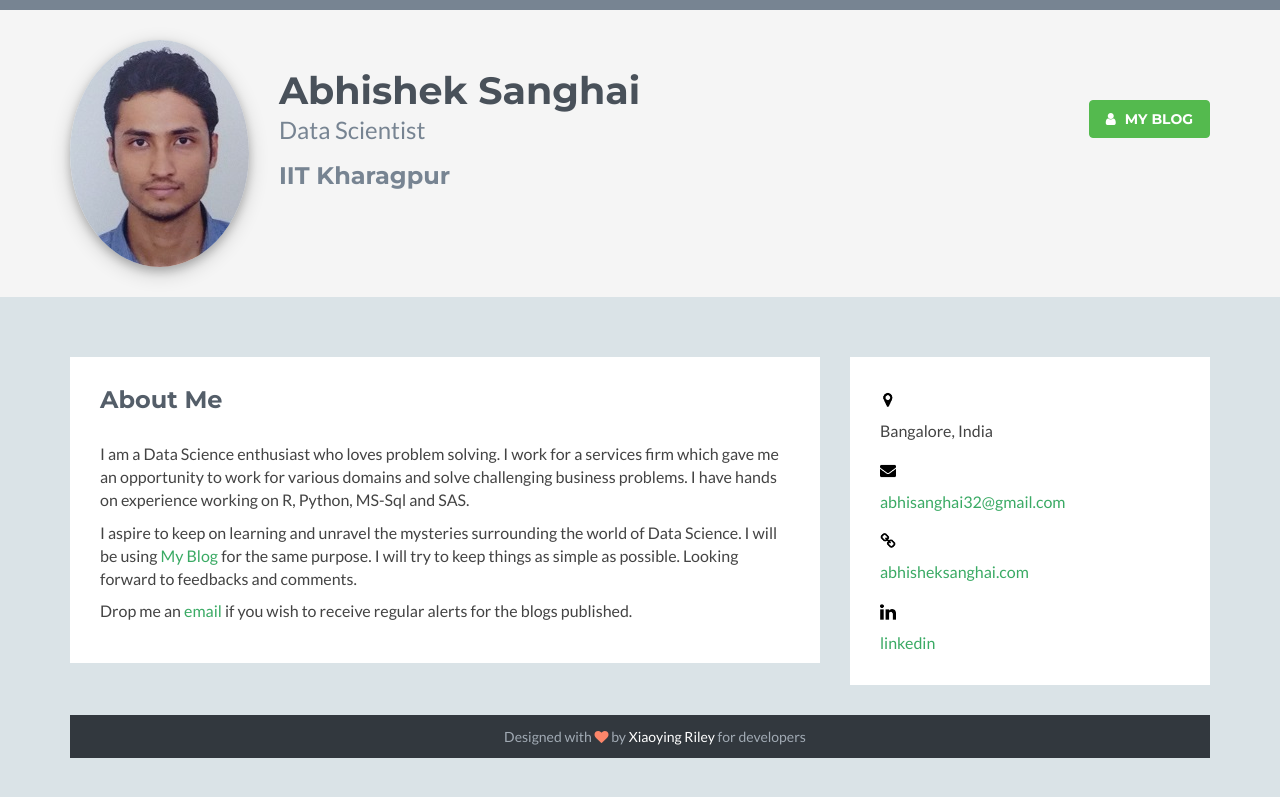
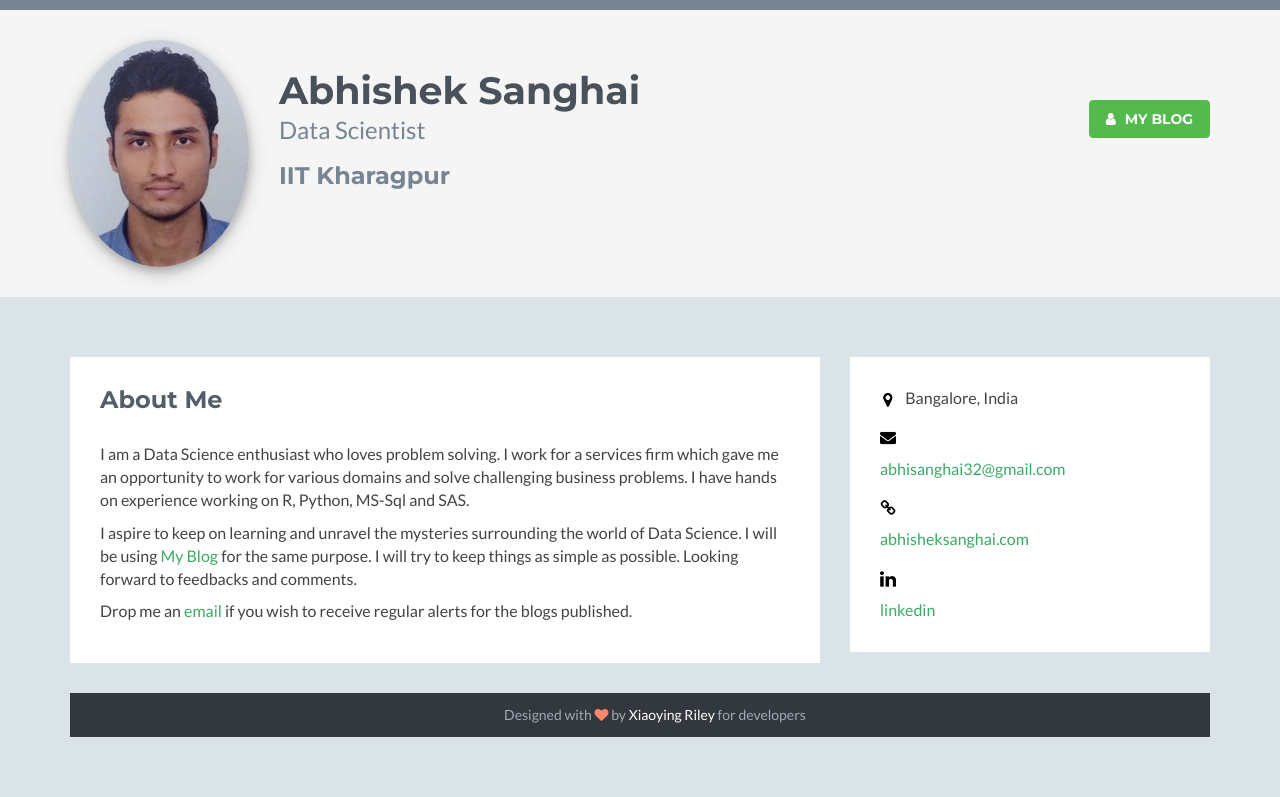
Before and after one commit to abhisheksanghai/abhisheksanghai.github.io, a Jekyll site: the page built from index.html, in a window 1280 px wide. Shown: the top 797 px of the page. Built offline with Jekyll 4.4.1, drawn with Linux system fonts in a browser that asks for light colours; nearby versions of some CDN libraries; library files that are not in the unit come from our copies.

Commit message:
Update index.html
trying extra space instead of para

```diff
--- a/index.html
+++ b/index.html
@@ -43,7 +43,7 @@ title: Abhishek Sanghai | Blog
                         <h2 class="heading sr-only">Basic Information</h2>
                         <div class="content">
                             <ul class="list-unstyled">
-                                <li> <img src="/images/Icons/map_marker.png" width="16" height="16"><p>   </p><span class="sr-only">Location:</span>Bangalore, India</li>
+                                <li> <img src="/images/Icons/map_marker.png" width="16" height="16">&nbsp;&nbsp;&nbsp;<span class="sr-only">Location:</span>Bangalore, India</li>
                                 <li> <img src="/images/Icons/envelope.png" width="16" height="16"><p>   </p><span class="sr-only">Email:</span><a href="mailto:abhisanghai32@gmail.com">abhisanghai32@gmail.com</a></li>
                                 <li> <img src="/images/Icons/link.png" width="16" height="16"><p>   </p><span class="sr-only">Website:</span><a href="#">abhisheksanghai.com</a></li>
 				<li> <img src="/images/Icons/linkedin.png" width="16" height="16"><p>   </p><span class="sr-only">Linkedin:</span><a href="https://www.linkedin.com/in/abhishek-sanghai-67540450">linkedin</a></li>
```
